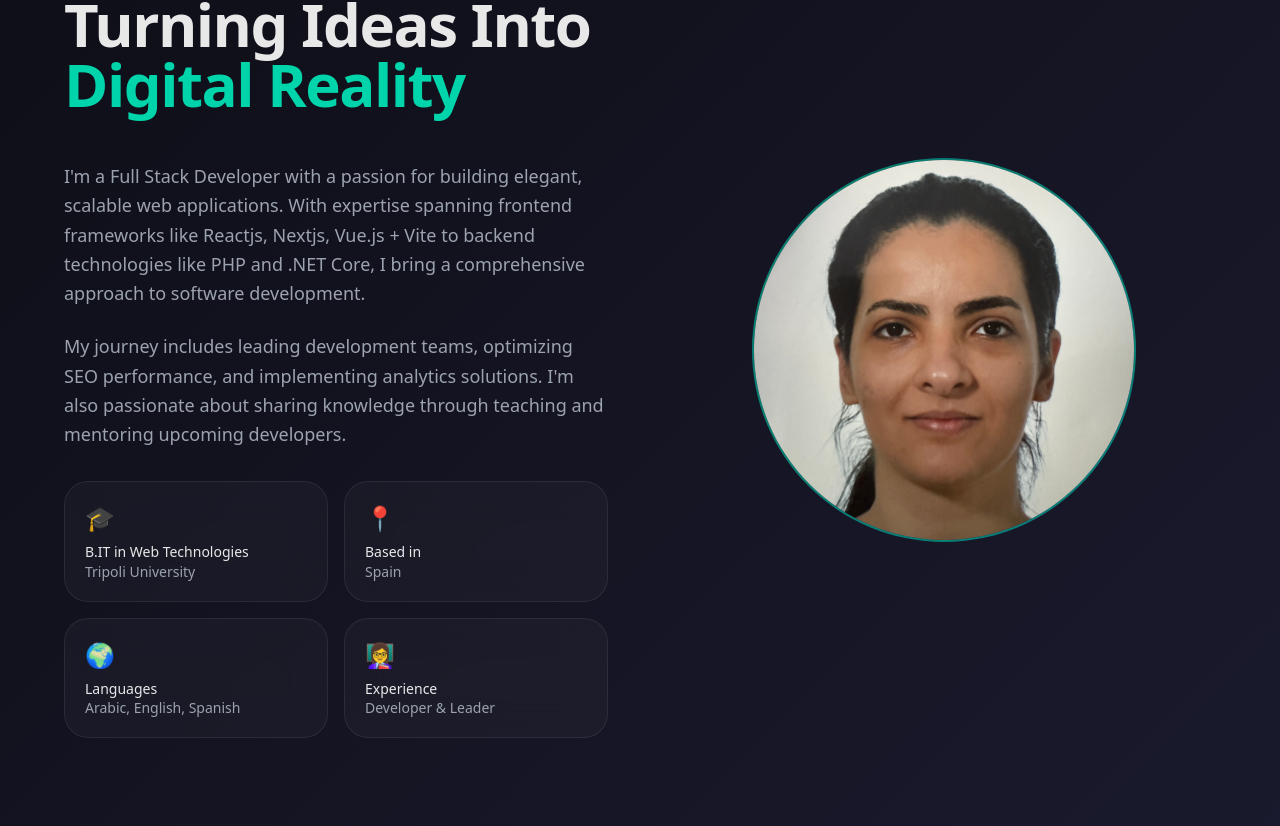
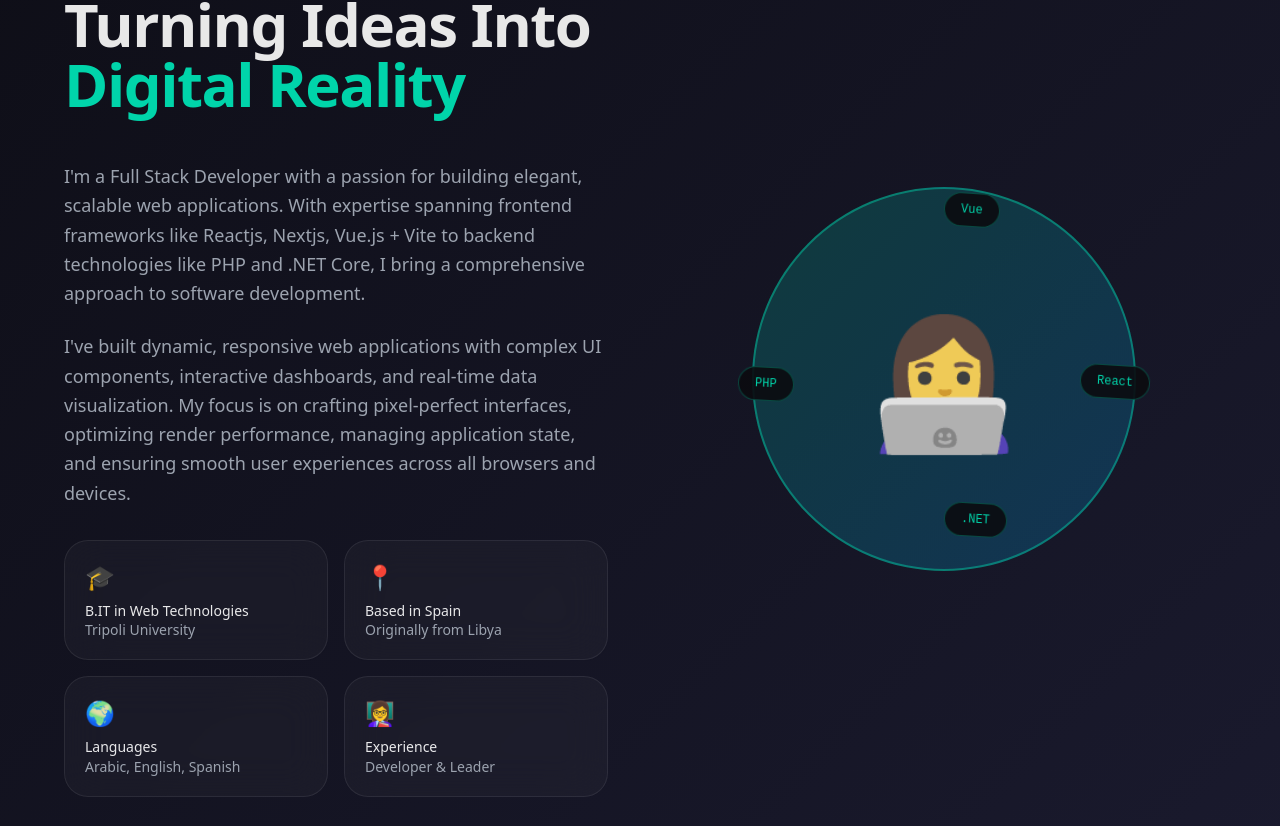
Before and after one commit to nowarah/portfolio, a Next.js app: page / in a window 1280 px wide. Shown: the part 934-1760 px from the top of the page. Built offline with nearby package versions, Linux system fonts and the light colour scheme.

Commit message:
fix and update

```diff
--- a/components/sections/AboutSection.tsx
+++ b/components/sections/AboutSection.tsx
@@ -1,8 +1,9 @@
 import { aboutCards } from '@/lib/data'
 import { SectionHeader, GlassCard } from '@/components/ui'
-import Image from 'next/image'
+
 
 export function AboutSection() {
+  const orbitTags = ['Vue', 'React', '.NET', 'PHP']
 
   return (
     <section id="about" className="min-h-screen flex items-center px-[5%] py-24">
@@ -23,9 +24,7 @@ export function AboutSection() {
             </p>
 
             <p className="text-gray-400 leading-relaxed text-lg mb-8">
-              My journey includes leading development teams, optimizing SEO performance, and
-              implementing analytics solutions. I'm also passionate about sharing knowledge through
-              teaching and mentoring upcoming developers.
+        I've built dynamic, responsive web applications with complex UI components, interactive dashboards, and real-time data visualization. My focus is on crafting pixel-perfect interfaces, optimizing render performance, managing application state, and ensuring smooth user experiences across all browsers and devices.
             </p>
 
             {/* Info Cards */}
@@ -51,16 +50,36 @@ export function AboutSection() {
               border-2 border-accent/30
               flex justify-center items-center
               animate-glow
-              overflow-hidden
+
             ">
-<Image
-  src="/images/IMG_0405.jpeg"
-  alt="Nuwarah Khalafullah"
-  fill
-  className="object-cover"
-  priority
-/>
+              <span className="text-8xl md:text-9xl filter grayscale-[30%]">👩‍💻</span>
 
+{/* Orbiting Tags */}
+              {orbitTags.map((tag, index) => {
+                const positions = [
+                  'top-[5%] left-1/2 -translate-x-1/2',
+                  'top-1/2 -right-4 -translate-y-1/2',
+                  'bottom-[5%] left-1/2 -translate-x-1/2',
+                  'top-1/2 -left-4 -translate-y-1/2',
+                ]
+                const delays = ['0s', '0.3s', '0.6s', '0.9s']
+
+                return (
+                  <span
+                    key={tag}
+                    className={`
+                      absolute ${positions[index]}
+                      px-4 py-2
+                      bg-dark/90 border border-accent/30 rounded-full
+                      text-xs font-mono text-accent
+                      animate-float
+                    `}
+                    style={{ animationDelay: delays[index] }}
+                  >
+                    {tag}
+                  </span>
+                )
+              })}
             </div>
           </div>
         </div>
--- a/components/sections/ContactSection.tsx
+++ b/components/sections/ContactSection.tsx
@@ -1,15 +1,16 @@
-import { personalInfo } from '@/lib/data'
+import { personalInfo, socialLinks } from '@/lib/data'
 import { SectionHeader } from '@/components/ui'
-import { Mail, Phone, MapPin } from 'lucide-react'
+import { Mail, Phone, MapPin, Linkedin } from 'lucide-react'
 
 interface ContactLinkProps {
   icon: React.ReactNode
   label: string
   value: string
   href?: string
+  target?: string
 }
 
-function ContactLink({ icon, label, value, href }: ContactLinkProps) {
+function ContactLink({ icon, label, value, href, target }: ContactLinkProps) {
   const content = (
     <>
       <div className="
@@ -36,7 +37,7 @@ function ContactLink({ icon, label, value, href }: ContactLinkProps) {
 
   if (href) {
     return (
-      <a href={href} className={className}>
+      <a href={href} target={target} rel={target === '_blank' ? 'noopener noreferrer' : undefined} className={className}>
         {content}
       </a>
     )
@@ -73,11 +74,13 @@ export function ContactSection() {
             href={`mailto:${personalInfo.email}`}
           />
 
+
           <ContactLink
-            icon={<Phone className="text-accent" size={24} />}
-            label="Phone"
-            value={personalInfo.phone}
-            href={`tel:${personalInfo.phone.replace(/\s/g, '')}`}
+            icon={<Linkedin className="text-accent" size={24} />}
+            label="LinkedIn"
+            value="linkedin.com/in/nuwara"
+            href={socialLinks.linkedin}
+            target="_blank"
           />
 
           <ContactLink
--- a/components/sections/HeroSection.tsx
+++ b/components/sections/HeroSection.tsx
@@ -44,7 +44,7 @@ export function HeroSection() {
             <ArrowRight size={20} />
           </Button>
           <Button href="#experience" variant="outline">
-            View My Work
+            Experience
           </Button>
         </div>
 
--- a/lib/data.ts
+++ b/lib/data.ts
@@ -15,8 +15,7 @@ export const personalInfo = {
 };
 
 export const socialLinks = {
-  github: "https://github.com/yourusername",
-  linkedin: "https://linkedin.com/in/yourusername",
+  linkedin: "https://www.linkedin.com/in/nuwara/",
 };
 
 export const stats = [
@@ -114,8 +113,8 @@ export const aboutCards = [
   },
   {
     icon: "📍",
-    title: "Based in",
-    subtitle: "Spain",
+    title: "Based in Spain",
+    subtitle: "Originally from Libya",
   },
   {
     icon: "🌍",
```
Also changed, not shown: public/images/IMG_0405.jpeg (deleted).
